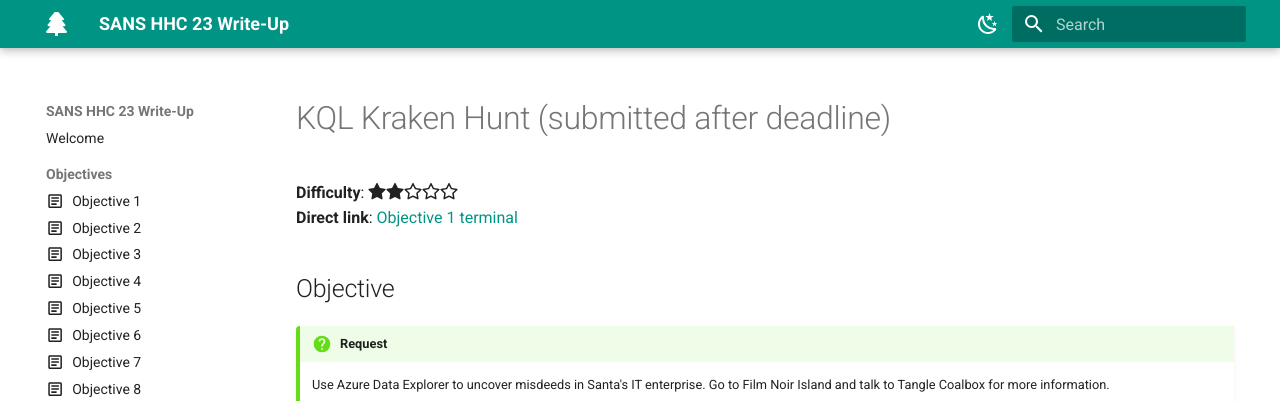
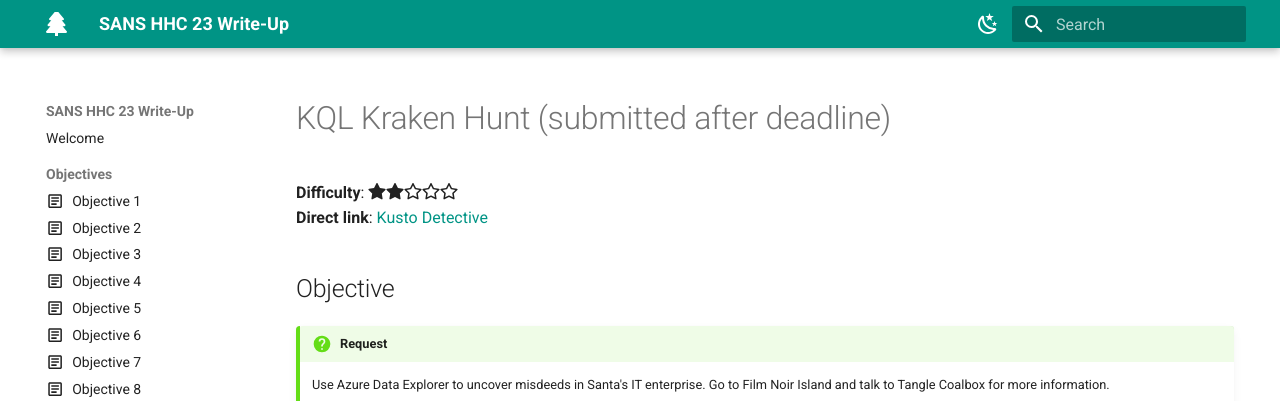
Before and after one commit to alphathreethree/kc23, an MkDocs documentation site: the page built from docs/objectives/o13.md, in a window 1280 px wide and 900 px high. Shown: the top 401 px of the window. Built offline with MkDocs 1.6.1 and Material for MkDocs 9.7.7, drawn with Linux system fonts in a browser that asks for light colours; comment, search, counter and statistics services are not loaded.

Commit message:
updated link for o13.md

```diff
--- a/docs/objectives/o13.md
+++ b/docs/objectives/o13.md
@@ -5,7 +5,7 @@ icon: material/text-box-outline
 # KQL Kraken Hunt (submitted after deadline)
 
 **Difficulty**: :fontawesome-solid-star::fontawesome-solid-star::fontawesome-regular-star::fontawesome-regular-star::fontawesome-regular-star:<br/>
-**Direct link**: [Objective 1 terminal](https://.../)
+**Direct link**: [Kusto Detective](https://detective.kusto.io/sans2023)
 
 ## Objective
 
```
